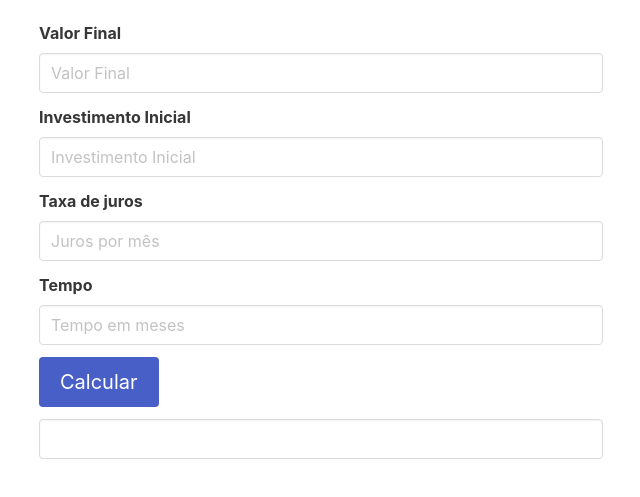
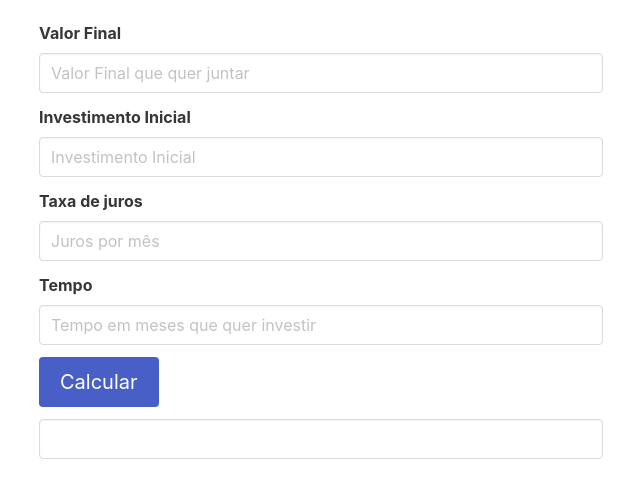
Before and after one commit to Okamoto148/calculadora-juros-compostos, a plain HTML site: page index.html in a window 1280 px wide. Shown: the part 87-584 px from the top of the page, without its empty margins (319-959 px from the left). Drawn offline with Linux system fonts and the light colour scheme.

Commit message:
Update index.html

```diff
--- a/index.html
+++ b/index.html
@@ -16,7 +16,7 @@
 						<div class="field">
 							<label class="label">Valor Final</label>
 							<div class="control">
-								<input name="valor final" class="input" type="number" placeholder="Valor Final" id="valor">
+								<input name="valor final" class="input" type="number" placeholder="Valor Final que quer juntar" id="valor">
 							</div>
 						</div>
 						<div class="field">
@@ -34,7 +34,7 @@
 						<div class="field">
 							<label class="label">Tempo</label>
 							<div class="control">
-								<input name="tempo" class="input" type="number" placeholder="Tempo em meses" id="tempo">
+								<input name="tempo" class="input" type="number" placeholder="Tempo em meses que quer investir" id="tempo">
 							</div>
 						</div>
 
```
